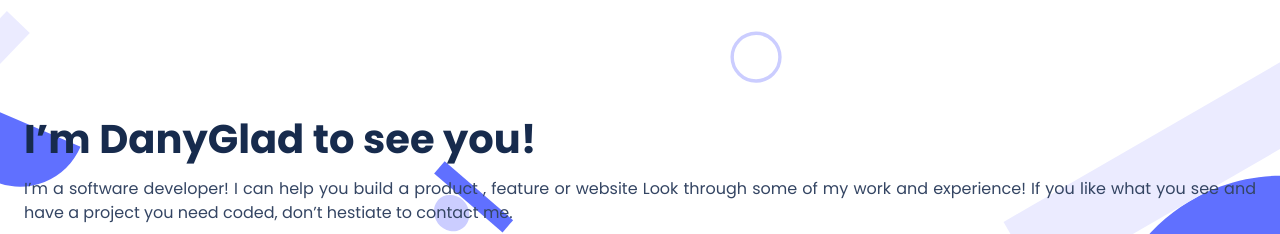
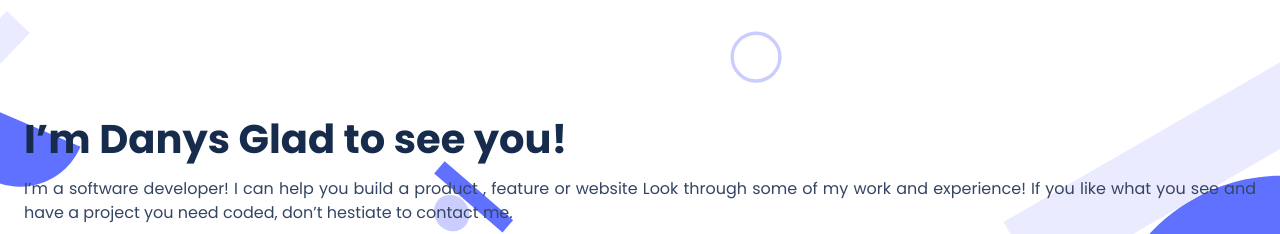
Before and after one commit to d4nQw3rty/My-Portfolio, a website: page index.html in a window 1280 px wide. Shown: the part 48-282 px from the top of the page. Drawn offline with Linux system fonts and the light colour scheme.

Commit message:
Update index.html
-Fix heading text

```diff
--- a/index.html
+++ b/index.html
@@ -20,7 +20,7 @@
       </nav>
       <section id="headline">
         <div class="headline-txt">
-          <h1 class="txt-1 order-0 pd-0 mrg-0">I’m DanyGlad to see you!</h1>
+          <h1 class="txt-1 order-0 pd-0 mrg-0">I’m Danys Glad to see you!</h1>
           <p class="txt-2 order-1 pd-0 mrg-0 txt-j">I’m a software developer! I can help you build
              a product , feature or website Look through
              some of my work and experience! If you
```
